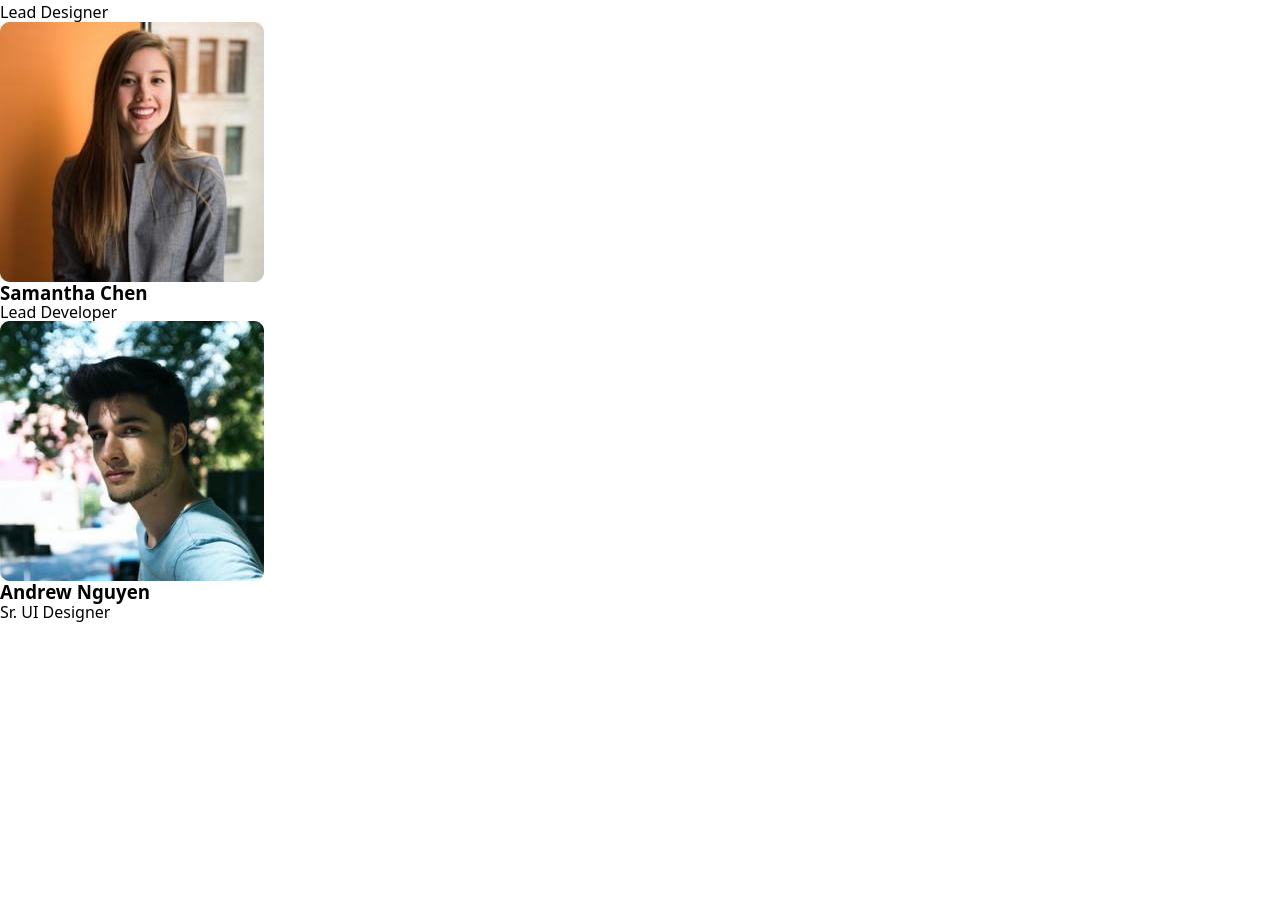
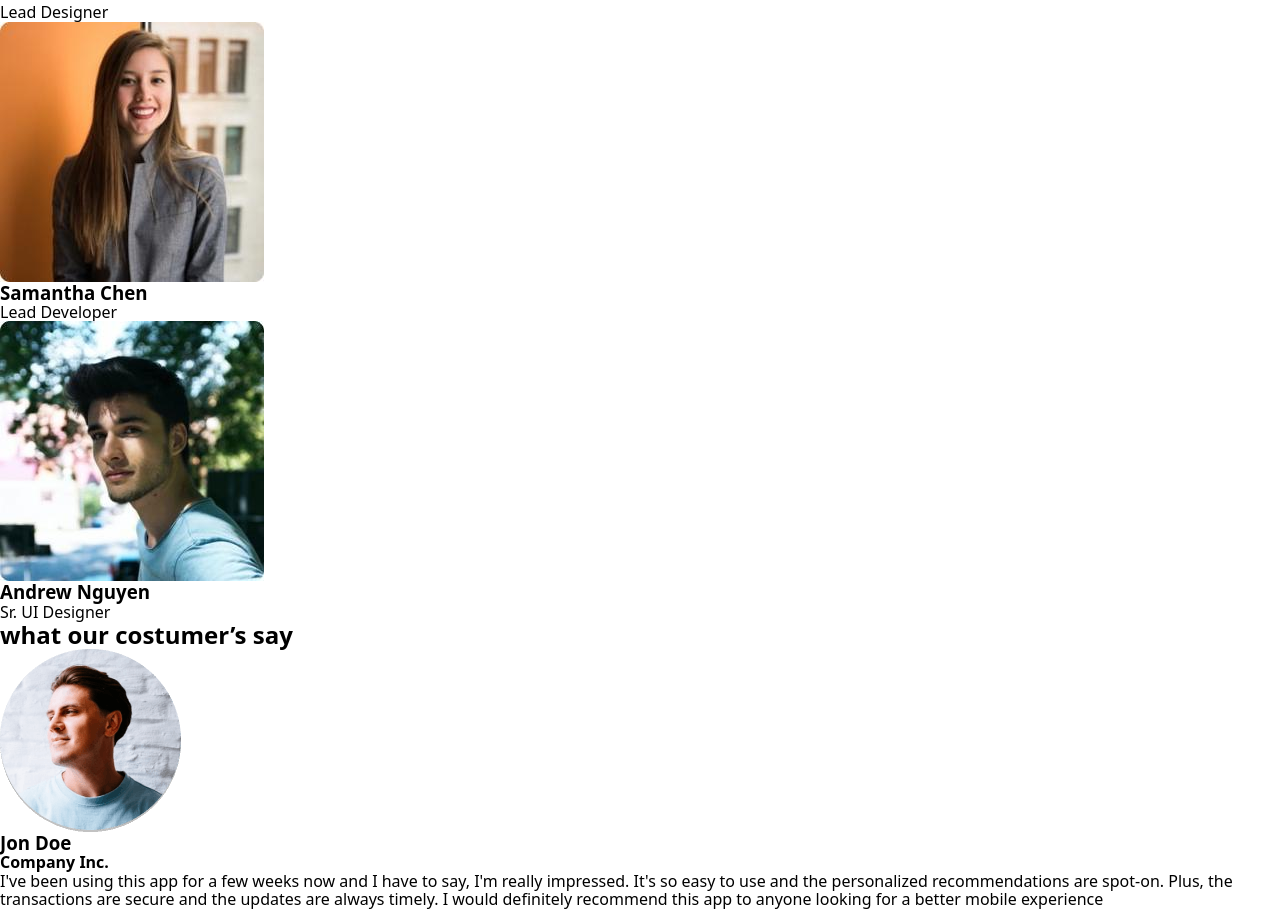
Before and after one commit to WiLexa/mobile-app, a plain HTML site: page index.html in a window 1280 px wide. Shown: the part 2249-3159 px from the top of the page. Before the commit the page ends 2872 px from the top, so only its background shows below. Drawn offline with nearby package versions, Linux system fonts and the light colour scheme.

Commit message:
creat reviews and comments

```diff
--- a/index.html
+++ b/index.html
@@ -167,5 +167,19 @@
         </li>
       </ul>
     </section>
+    <!-- reviews and comments -->
+    <section>
+      <h2>what our costumer’s say</h2>
+      <img src="./image/reviews-comments/jon-doe.png" alt="Jon Doe" />
+      <h3>Jon Doe</h3>
+      <h4>Company Inc.</h4>
+      <p>
+        I've been using this app for a few weeks now and I have to say, I'm
+        really impressed. It's so easy to use and the personalized
+        recommendations are spot-on. Plus, the transactions are secure and the
+        updates are always timely. I would definitely recommend this app to
+        anyone looking for a better mobile experience
+      </p>
+    </section>
   </body>
 </html>
```
Also changed, not shown: image/reviews-comments/jon-doe.png (added).
